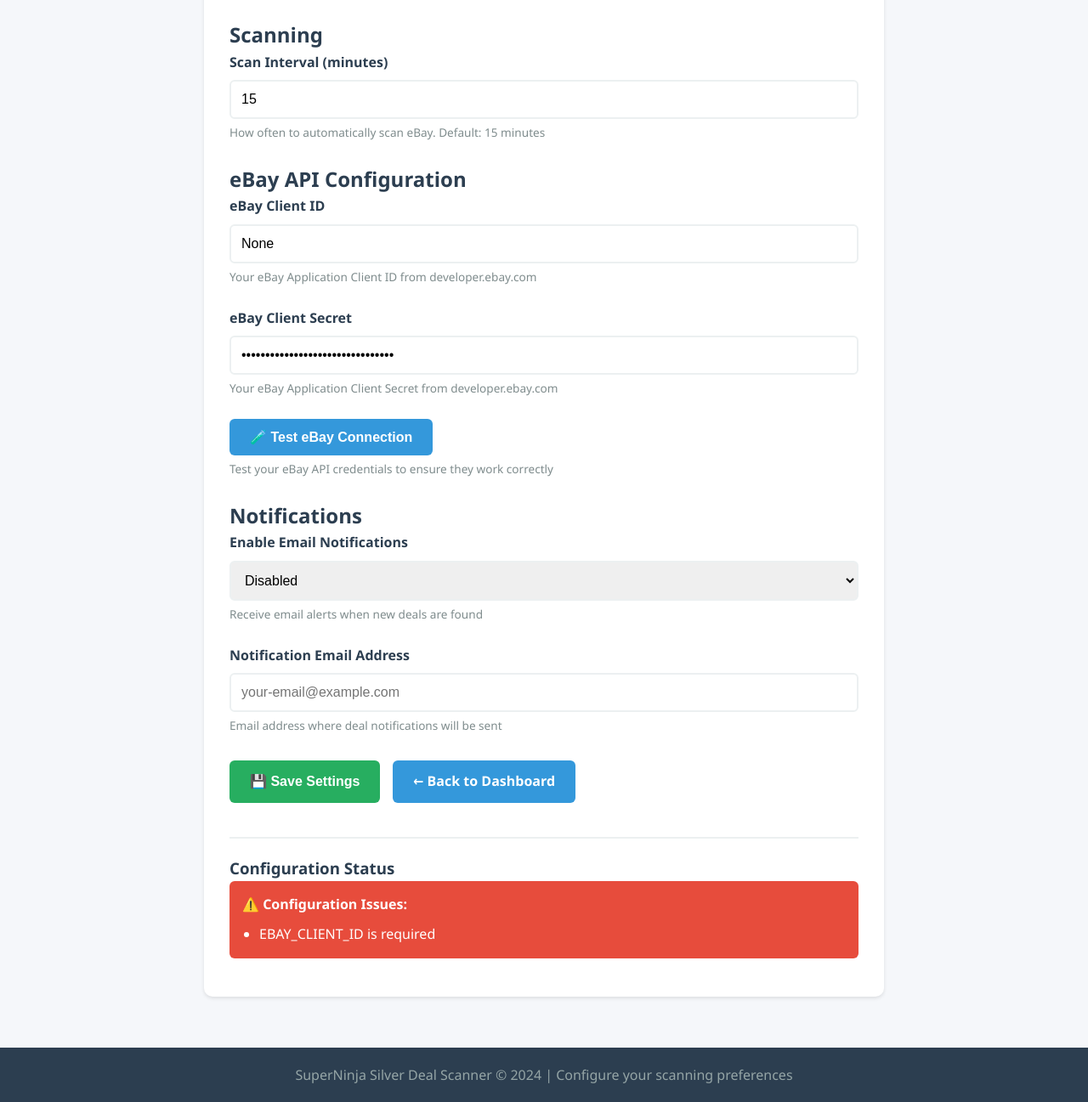
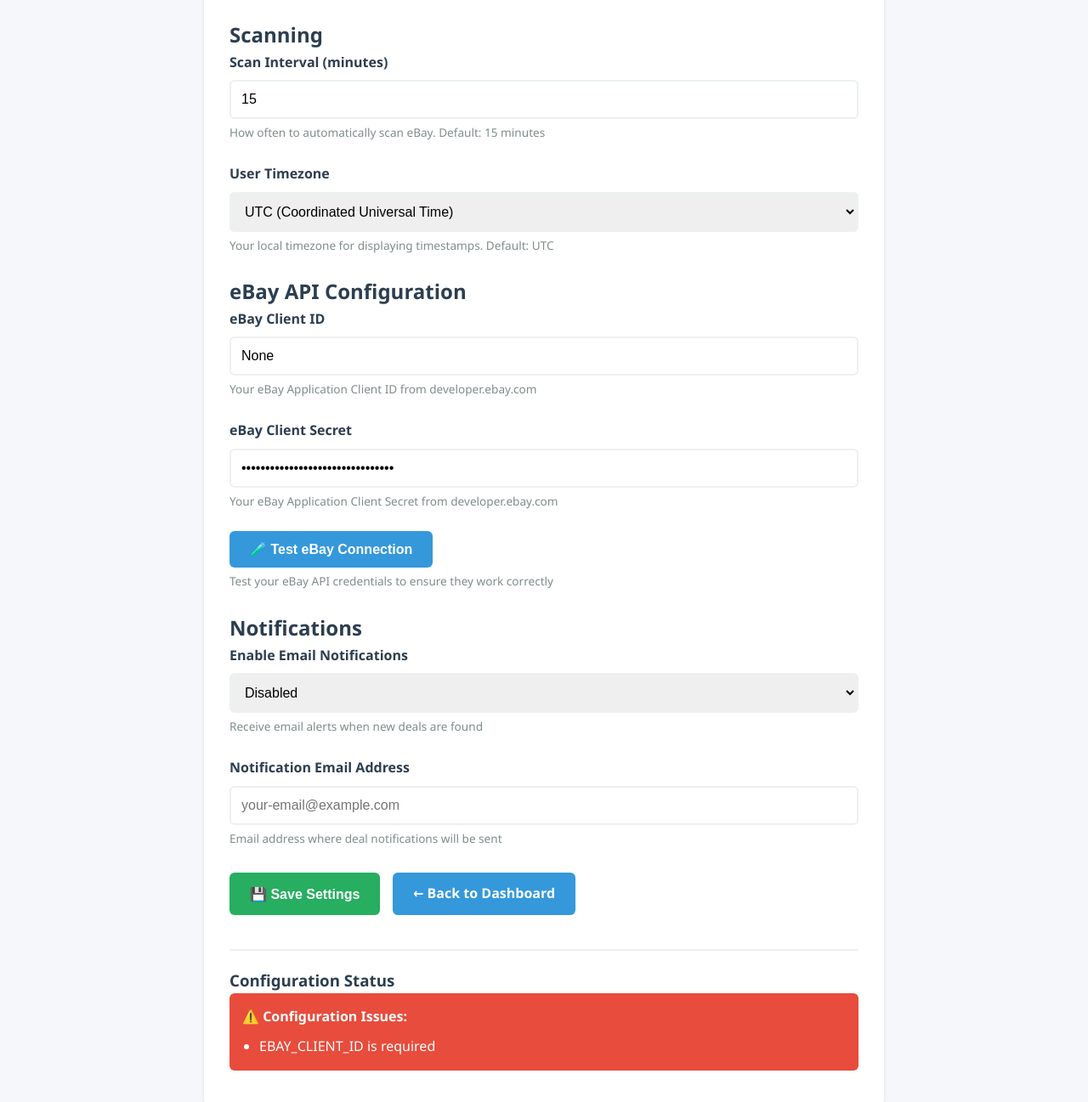
Before and after one commit to twinwicksllc/silverscanner, a Flask app: page /settings in a window 1280 px wide. Shown: the part 506-1803 px from the top of the page at 85% size. Run offline with Flask 3, Linux system fonts and the light colour scheme; data that the repository does not hold is empty; parts of the project's set-up code (start-up, migrations or seed data) failed here and were passed over; some libraries are stand-ins or nearby versions.

Commit message:
Feature: Add User Timezone Support
## Features Implemented

### 1. Timezone Configuration
- Added USER_TIMEZONE to config.py (default: UTC)
- Configurable via environment variable or API

### 2. Timezone-Aware Time Calculations
- Updated timeago_filter to use pytz for timezone conversion
- All timestamp calculations respect USER_TIMEZONE
- Falls back to UTC on invalid timezone

### 3. Settings API Enhancement
- /api/settings accepts user_timezone parameter
- Runtime timezone configuration without restart
- Immediate effect on all timestamp displays

### 4. Settings UI
- Added timezone dropdown with 11 popular timezones
- Includes UTC, US (Eastern/Central/Mountain/Pacific), Europe, Asia, Australia
- Current timezone pre-selected

### 5. JavaScript Integration
- Settings form includes user_timezone in save request
- Seamless timezone updates

## Timezones Available
- UTC, US/Eastern, US/Central, US/Mountain, US/Pacific
- Europe/London, Europe/Paris, Europe/Berlin
- Asia/Tokyo, Asia/Shanghai, Australia/Sydney

## Impact
- All timestamps display in user's local timezone
- 'Time since listed' accurate for user's location
- Changes take effect immediately

## Files Modified
- config.py: Added USER_TIMEZONE
- app.py: Updated timeago_filter, settings API
- templates/settings.html: Added timezone dropdown
- static/js/app.js: Updated settings form

## Testing
✅ Timezone updates via API verified
✅ time_since_listed respects USER_TIMEZONE
✅ Settings UI includes timezone selector
✅ Multiple timezone conversions tested

```diff
--- a/app.py
+++ b/app.py
@@ -6,6 +6,7 @@
 from flask import Flask, render_template, jsonify, request, redirect, url_for
 import logging
 from datetime import datetime, timedelta
+import pytz
 import threading
 
 # Initialize Flask app FIRST
@@ -39,10 +40,25 @@
         return 'Never'
 
     try:
+        # Parse the datetime string
         date = datetime.fromisoformat(date_string.replace('Z', '+00:00'))
-        now = datetime.now(date.tzinfo)
-        diff = now - date
 
+        # Get user timezone
+        try:
+            user_tz = pytz.timezone(Config.USER_TIMEZONE)
+        except:
+            user_tz = pytz.UTC
+
+        # Convert datetime to user timezone
+        if date.tzinfo is None:
+            date = pytz.UTC.localize(date)
+        date_user_tz = date.astimezone(user_tz)
+
+        # Get current time in user timezone
+        now = datetime.now(user_tz)
+
+        # Calculate difference
+        diff = now - date_user_tz
         seconds = diff.total_seconds()
 
         if seconds < 60:
@@ -55,7 +71,8 @@
             return f'{int(seconds // 86400)} day{"" if int(seconds // 86400) == 1 else "s"} ago'
         else:
             return f'{int(seconds // 604800)} week{"" if int(seconds // 604800) == 1 else "s"} ago'
-    except:
+    except Exception as e:
+        logger.error(f"Error in timeago_filter: {e}")
         return 'Unknown'
 
 app.jinja_env.filters['timeago'] = timeago_filter
@@ -344,6 +361,8 @@
             Config.MIN_SELLER_FEEDBACK = float(data['min_seller_feedback'])
         if 'history_timeframe_days' in data:
             Config.HISTORY_TIMEFRAME_DAYS = int(data['history_timeframe_days'])
+        if 'user_timezone' in data:
+            Config.USER_TIMEZONE = str(data['user_timezone'])
 
         logger.info("Settings updated successfully")
 
--- a/config.py
+++ b/config.py
@@ -41,6 +41,9 @@
 
     # History Timeframe for Charts (in days)
     HISTORY_TIMEFRAME_DAYS = int(os.getenv('HISTORY_TIMEFRAME_DAYS', 30))
+
+    # User Timezone for Display
+    USER_TIMEZONE = os.getenv('USER_TIMEZONE', 'UTC')
 
     # Search Keywords and Categories
     SEARCH_KEYWORDS = [
--- a/static/js/app.js
+++ b/static/js/app.js
@@ -392,7 +392,8 @@
             const settings = {
                 threshold_percentage: formData.get('threshold_percentage'),
                 scan_interval: formData.get('scan_interval'),
-                min_seller_feedback: formData.get('min_seller_feedback')
+                min_seller_feedback: formData.get('min_seller_feedback'),
+                user_timezone: formData.get('user_timezone')
             };
 
             try {
--- a/templates/settings.html
+++ b/templates/settings.html
@@ -82,6 +82,28 @@
                            value="{{ config.SCAN_INTERVAL_MINUTES }}">
                     <div class="help-text">
                         How often to automatically scan eBay. Default: 15 minutes
+                    </div>
+                </div>
+
+                <div class="form-group">
+                    <label for="user_timezone">
+                        User Timezone
+                    </label>
+                    <select id="user_timezone" name="user_timezone">
+                        <option value="UTC" {% if config.USER_TIMEZONE == 'UTC' %}selected{% endif %}>UTC (Coordinated Universal Time)</option>
+                        <option value="US/Eastern" {% if config.USER_TIMEZONE == 'US/Eastern' %}selected{% endif %}>US Eastern (New York, Washington D.C.)</option>
+                        <option value="US/Central" {% if config.USER_TIMEZONE == 'US/Central' %}selected{% endif %}>US Central (Chicago, Dallas)</option>
+                        <option value="US/Mountain" {% if config.USER_TIMEZONE == 'US/Mountain' %}selected{% endif %}>US Mountain (Denver, Phoenix)</option>
+                        <option value="US/Pacific" {% if config.USER_TIMEZONE == 'US/Pacific' %}selected{% endif %}>US Pacific (Los Angeles, Seattle)</option>
+                        <option value="Europe/London" {% if config.USER_TIMEZONE == 'Europe/London' %}selected{% endif %}>Europe/London</option>
+                        <option value="Europe/Paris" {% if config.USER_TIMEZONE == 'Europe/Paris' %}selected{% endif %}>Europe/Paris</option>
+                        <option value="Europe/Berlin" {% if config.USER_TIMEZONE == 'Europe/Berlin' %}selected{% endif %}>Europe/Berlin</option>
+                        <option value="Asia/Tokyo" {% if config.USER_TIMEZONE == 'Asia/Tokyo' %}selected{% endif %}>Asia/Tokyo</option>
+                        <option value="Asia/Shanghai" {% if config.USER_TIMEZONE == 'Asia/Shanghai' %}selected{% endif %}>Asia/Shanghai</option>
+                        <option value="Australia/Sydney" {% if config.USER_TIMEZONE == 'Australia/Sydney' %}selected{% endif %}>Australia/Sydney</option>
+                    </select>
+                    <div class="help-text">
+                        Your local timezone for displaying timestamps. Default: UTC
                     </div>
                 </div>
             </section>
```
